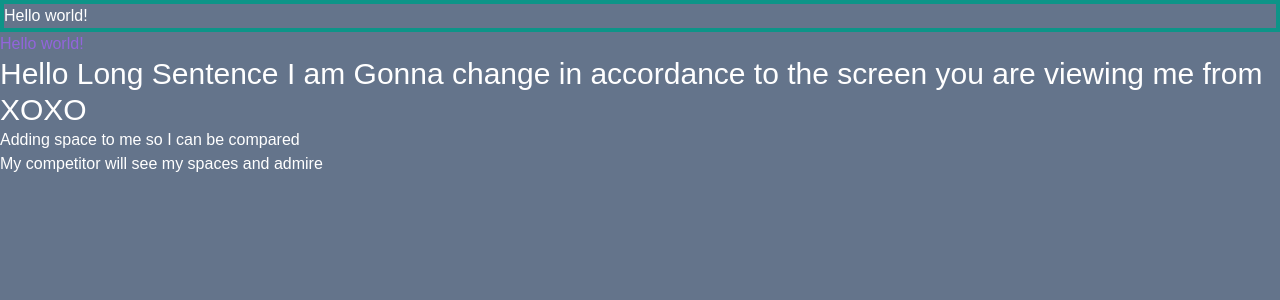
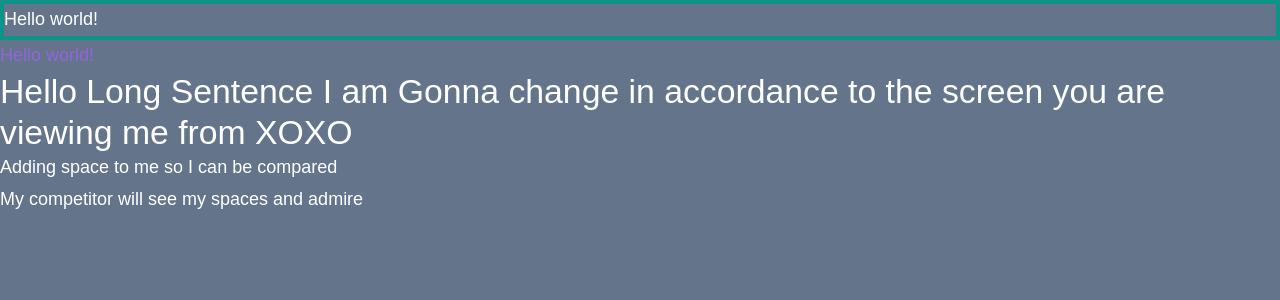
Before and after one commit to Nathan-Mwai/Learning-tailwind, a Next.js app: page / in a window 1280 px wide. Shown: the top 300 px of the page. Built offline with nearby package versions, Linux system fonts and the light colour scheme.

Commit message:
feat: :fire: Learning to tail the css apply area easily
Removed the @apply line 2 and added the style to the first to allow ease in reading

```diff
--- a/src/app/globals.css
+++ b/src/app/globals.css
@@ -4,8 +4,7 @@
 
 @layer base{
   html {
-    @apply bg-slate-500;
-    @apply text-white;
+    @apply bg-slate-500 text-white text-lg;
   }
 }
 :root {
```
